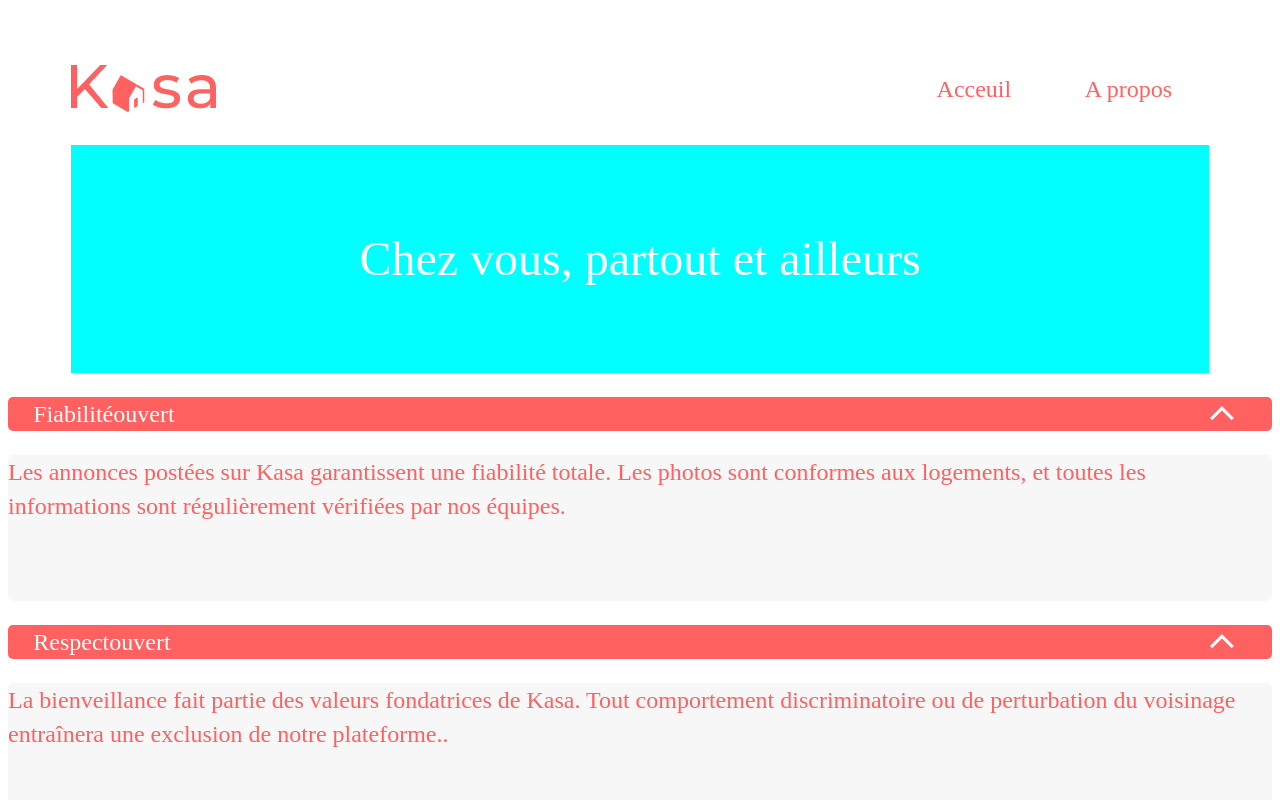
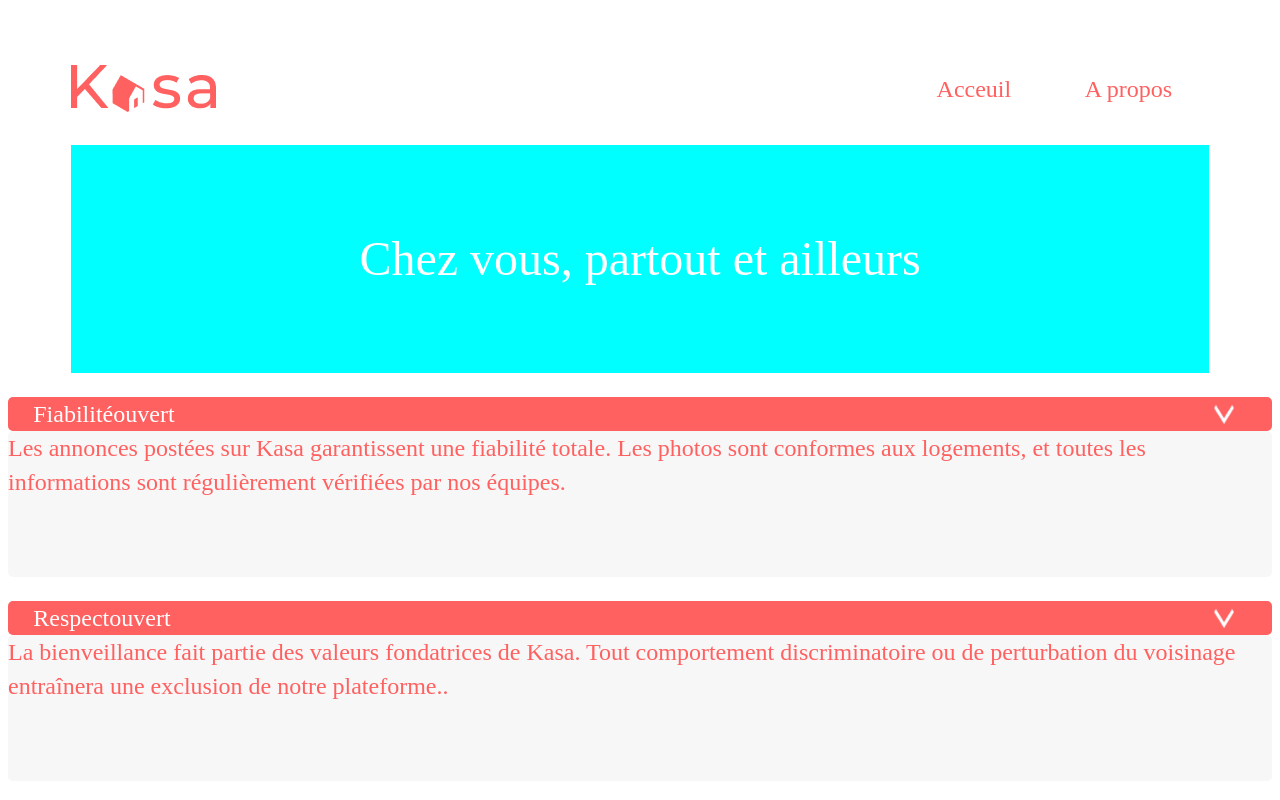
Before and after one commit to SelimBmdn/projet-7-kasa-boumedien-selim, a React (Create React App) app in the folder projet-7-kasa-boumedien-selim/: page /About in a window 1280 px wide. Shown: the top 800 px of the page. Built offline with nearby package versions, Linux system fonts and the light colour scheme.

Commit message:
carrousel en cours de modif, modif css effectue sur fichelogement

```diff
--- a/projet-7-kasa-boumedien-selim/src/components/Carrousel.js
+++ b/projet-7-kasa-boumedien-selim/src/components/Carrousel.js
@@ -1,12 +1,72 @@
 import '../styles/Carrousel.css'
+import arrowLeft from '../assets/chevron_carousel_left.png'
+import arrowRight from '../assets/chevron_carousel_right.png'
+import { useState } from 'react'
+import { useParams, Navigate } from 'react-router-dom'
+import datas from '../datas/data'
+
+
 
 function Carrousel () {
+    const { id } = useParams()
+    const [currentSlide, setCurrentSlide] = useState(0);
+    //const [slideCount, setSlideCount] = useState(1);
+   let logement = null;
+        for (let data of datas) {
+          if (data.id === id) {
+            logement = data;
+            break;
+          }
+        }
+        console.log(logement)
+        if (!logement) {
+          return <Navigate to="/404" />;
+        }
+ {
 
-    return (
-        <div className='Carrousel'>
+
+  const prevPage = () => {
+    setCurrentSlide(currentSlide - 1)
+    if(currentSlide === 0)
+        setCurrentSlide(logement.id.length - 1)
+  };
+
+  const nextPage = () => {
+    setCurrentSlide(currentSlide + 1)
+        if(currentSlide === logement.id.length - 1)
+            setCurrentSlide(0)
+  };
+
+  /*const handleImageLoaded = () => {
+    setSlideCount(logement.cover.length);
+  };*/
+
+  return (
+    <div className="carousel">
+      {logement.cover && logement.cover.length > 0 && (
+        <div className="carousel-slide" style={{ transform: `translateX(-${currentSlide * 100}%)` }}>
+
+            <div key={logement.id} className="carousel-slide-item">
+              <img src={logement.cover} alt="{`Slide ${logement.id}`}" /*onLoad={handleImageLoaded}*/ />
+            </div>
 
         </div>
-    )
+      )}
+
+      <div className="carousel-controls">
+        <button className="carousel-control" onClick={prevPage}>
+          <img src={arrowLeft} alt="Previous slide" />
+        </button>
+        <button className="carousel-control" onClick={nextPage}>
+          <img src={arrowRight} alt="Next slide" />
+        </button>
+      </div>
+    </div>
+  );
 }
 
+}
+
+
+
 export default Carrousel
--- a/projet-7-kasa-boumedien-selim/src/components/Collapse.js
+++ b/projet-7-kasa-boumedien-selim/src/components/Collapse.js
@@ -3,6 +3,29 @@ import arrow from '../assets/arrow.png';
 import { useState } from 'react';
 
 function Collapse ({title, content}) {
+    const [open, setOpen] = useState(true);
+
+    const handleClick = () => {
+      setOpen(!open);
+    }
+
+    return (
+      <div className={`collapse ${open ? 'open' : ''}`}>
+        <h3 onClick={handleClick} className='collapse_title' >
+          {title}
+          {open ? 'ouvert' : 'fermé'}
+          <img className={`arrow_logo ${open ? 'open' : ''}`} src={arrow} alt="show content" />
+        </h3>
+        <div className={`collapse_content ${open ? 'open' : ''}`}>
+          {content}
+        </div>
+      </div>
+    );
+  }
+
+  export default Collapse;
+
+/*function Collapse ({title, content}) {
     const [open, setOpen] = useState(true)
     let containerClass = "collapse"
     if (open) {
@@ -11,10 +34,10 @@ function Collapse ({title, content}) {
     return (
         <div className={containerClass}>
 
-                <h3 className='collapse_title' >
+                <h3 onClick={() => setOpen(!open)} className='collapse_title' >
                     {title}
                     {open ? "ouvert" : "fermer"}
-                    <img onClick={() => setOpen(!open)}
+                    <img
                         className="arrow_logo"
                         src={arrow}
                         alt="show content"
@@ -27,4 +50,4 @@ function Collapse ({title, content}) {
     )
 }
 
-export default Collapse
+export default Collapse*/
--- a/projet-7-kasa-boumedien-selim/src/pages/FicheLogement.js
+++ b/projet-7-kasa-boumedien-selim/src/pages/FicheLogement.js
@@ -1,14 +1,18 @@
 import '../styles/FicheLogement.css'
 import Header from '../components/Header'
-/*import Banner from '../components/Banner'*/
 import Footer from '../components/Footer'
 import datas from '../datas/data'
 import { useParams, Navigate } from 'react-router-dom'
-import arrowLeft from '../assets/chevron_carousel_left.png'
-import arrowRight from '../assets/chevron_carousel_right.png'
+//import { useEffect, useState } from "react"
+import Carrousel from '../components/Carrousel'
+import Collapse from '../components/Collapse';
+import greyStar from '../assets/grey_star.png';
+import redStar from '../assets/red_star.png';
 
 
 export default function Logement() {
+
+
 
 
     const { id } = useParams()
@@ -19,7 +23,7 @@ export default function Logement() {
             break
         }
     }
-    console.log(logement)
+
     if (!logement) {
         return <Navigate to="/404" />
     }
@@ -27,38 +31,42 @@ export default function Logement() {
     return (
         <div className='logement'>
             <Header />
-            <div className='cover'>
-                <img src={logement.cover} className="cover_img" alt="logo"></img>
-                <div className='allArrow'>
-                    <img src={arrowLeft} className="arrowLeft" alt=""></img>
-                    <img src={arrowRight} className="arrowRight" alt=""></img>
+            <Carrousel />
+
+        <div className='allElements'>
+            <div className='titleAndLocation'>
+                <h2>{logement.title}</h2>
+                <p>{logement.location}</p>
+
+
+                <div className='tags'>
+                    {logement.tags}
                 </div>
 
             </div>
+            <div className='allNameAndStars'>
+                <div className='nameAndPp'>
+                    <div className='name'>
+                    {logement.host.name}
+                    </div>
+                    <img src={logement.host.picture} alt=""></img>
+                </div>
 
-            <div className='titleAndLocation'>
-                <h2>{logement.title}</h2>
-                <p>{logement.location}</p>
-                <div className='tags'>
-                {logement.tags}
-            </div>
+                <div className='stars'>
+
+                </div>
             </div>
 
-            <div className='nameAndPp'>
-                {logement.host.name}
-                <img src={logement.host.picture} alt=""></img>
-            </div>
+</div>
 
-            <div className='stars'>
-
-            </div>
-
+        <div className='allCollapse'>
             <div className='description'>
-
+            <Collapse />
             </div>
             <div className='equipements'>
-
+            <Collapse />
             </div>
+        </div>
 
             <Footer />
         </div>
--- a/projet-7-kasa-boumedien-selim/src/styles/Card.css
+++ b/projet-7-kasa-boumedien-selim/src/styles/Card.css
@@ -7,9 +7,9 @@ height: 340px;
 border-radius:10px;
 /*background: #FF6060;*/
 margin: 2%;
-display: inline-grid;
-justify-items: center;
 background: linear-gradient(180deg, rgba(255, 255, 255, 0) 0%, rgba(0, 0, 0, 0.5) 100%);
+display: flex;
+align-items: flex-end;
 
 }
 
@@ -24,13 +24,16 @@ background: linear-gradient(180deg, rgba(255, 255, 255, 0) 0%, rgba(0, 0, 0, 0.5
     transition: transform 0.2s ease-in-out;
     will-change: transform;
     border-radius: 10px;
+    /*position: relative;*/
 }
 
 .kasa-card h3{
+
     z-index: 20;
     font-weight: 500;
     font-size: clamp(12px, 3vw, 18px);
     color: white;
+
 }
 /* Tablette */
 @media screen and (max-width: 1024px){
--- a/projet-7-kasa-boumedien-selim/src/styles/Carrousel.css
+++ b/projet-7-kasa-boumedien-selim/src/styles/Carrousel.css
@@ -0,0 +1,35 @@
+.cover {
+    position: relative;
+  }
+
+  .cover_img {
+    display: block;
+    width: 100%;
+    height: auto;
+    border-radius: 20px;
+  }
+
+  .allArrow {
+    position: absolute;
+    top: 50%;
+    left: 50%;
+    transform: translate(-50%, -50%);
+    display: flex;
+    align-items: center;
+    justify-content: space-between;
+    width: 100%;
+   /* max-width: 600px;*/
+  }
+
+  .arrowLeft, .arrowRight {
+    width: 30px;
+    height: 50px;
+  }
+
+  .arrowLeft {
+    margin-right: auto;
+  }
+
+  .arrowRight {
+    margin-left: auto;
+  }
--- a/projet-7-kasa-boumedien-selim/src/styles/Collapse.css
+++ b/projet-7-kasa-boumedien-selim/src/styles/Collapse.css
@@ -12,6 +12,7 @@
     color: #FFFFFF;
     padding-left: 2%;
     padding-right: 3%;
+    margin-bottom: inherit;
 
 }
 
@@ -27,4 +28,30 @@ line-height: 142.6%;
     /* or 34px */
     color: #FF6060;
 
-} ;
+}
+
+
+.collapse_title {
+    cursor: pointer;
+  }
+
+  .arrow_logo {
+    height: 20px;
+    width: 20px;
+    transition: transform 0.5s ease-in-out;
+  }
+
+  .arrow_logo.open {
+    transform: rotate(180deg);
+  }
+
+  .collapse_content {
+    max-height: 0;
+    overflow: hidden;
+    transition: max-height 0.5s ease-in-out;
+  }
+
+  .collapse_content.open {
+    max-height: 1000px;
+    transition: max-height 1s ease-in-out;
+  }
--- a/projet-7-kasa-boumedien-selim/src/styles/FicheLogement.css
+++ b/projet-7-kasa-boumedien-selim/src/styles/FicheLogement.css
@@ -1,43 +1,4 @@
-.logement {
-    display: flex;
-    flex-direction: column;
-    align-items: center;
-}
 
-.cover {
-    position: relative;
-  }
-
-  .cover_img {
-    display: block;
-    width: 100%;
-    height: auto;
-  }
-
-  .allArrow {
-    position: absolute;
-    top: 50%;
-    left: 50%;
-    transform: translate(-50%, -50%);
-    display: flex;
-    align-items: center;
-    justify-content: space-between;
-    width: 100%;
-   /* max-width: 600px;*/
-  }
-
-  .arrowLeft, .arrowRight {
-    width: 30px;
-    height: 50px;
-  }
-
-  .arrowLeft {
-    margin-right: auto;
-  }
-
-  .arrowRight {
-    margin-left: auto;
-  }
 .titleAndLocation {
     display: flex;
     flex-direction: column;
@@ -104,9 +65,13 @@ text-align: right;
 }
 
 .nameAndPp img {
-    border-radius: 50px;
+    border-radius: 100px;
+}
+.name {
+    margin: 10px;
 }
 
-img.cover_img {
-
+.allElements {
+    display: flex;
+    align-items: center;
 }
```
Also changed, not shown: projet-7-kasa-boumedien-selim/src/assets/grey_star.png (added). Lines whose indentation alone changed are shown as unchanged.
